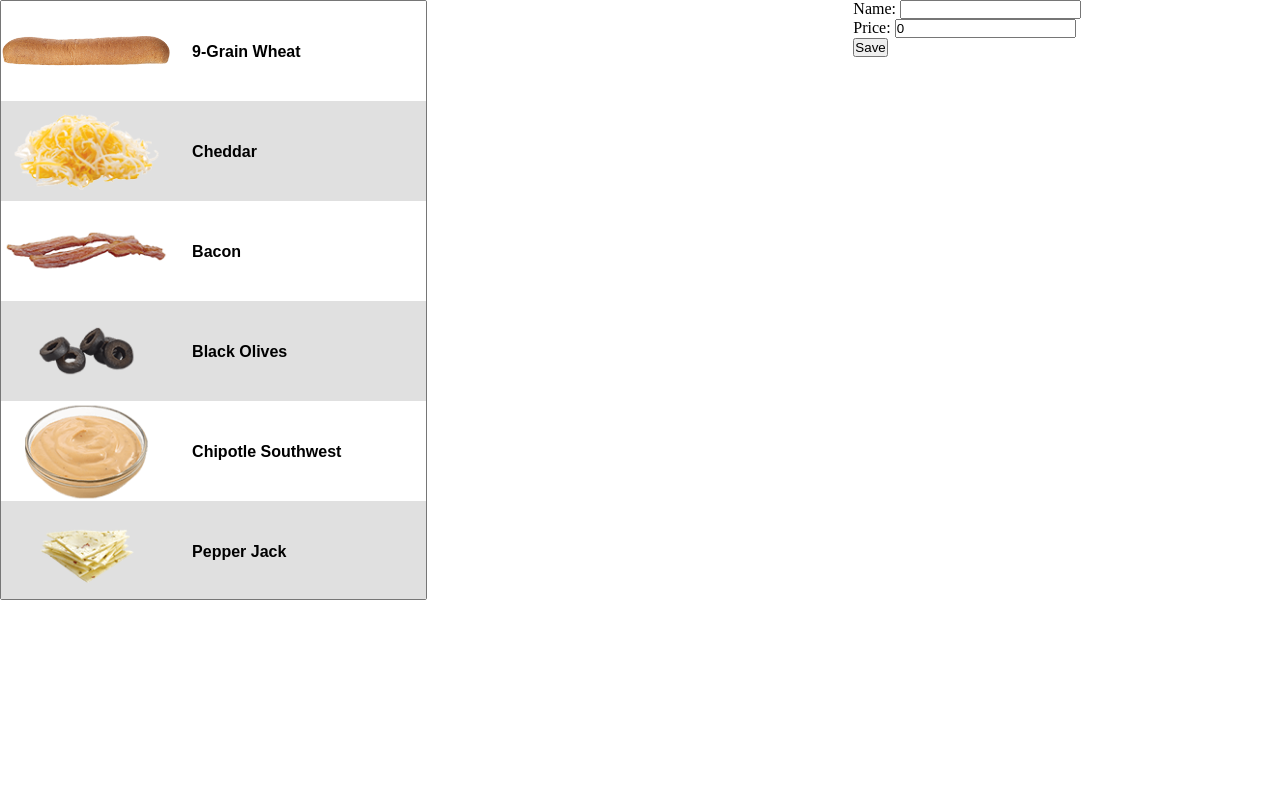
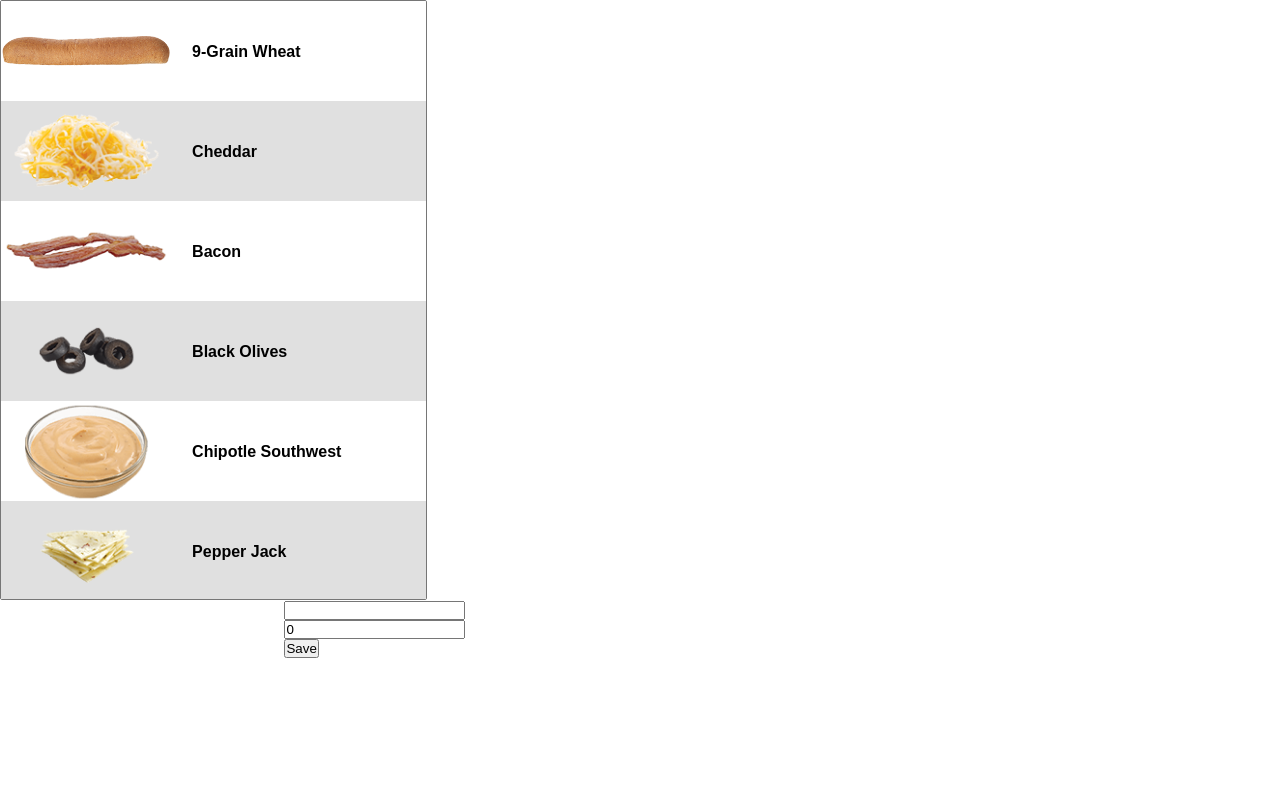
Before and after one commit to msienkiewicz7/baccoapp, a Django app: template baccoapp/mysandwich/templates/mysandwich/mysandwich.html in a window 1280 px wide. Shown: the part 67-867 px from the top of the page. After the commit the page ends 725 px from the top, so only its background shows below. Run offline with Django 3.2, Linux system fonts and the light colour scheme; the template is opened without the code that fills it: values that come from a table or form of the project are taken from there, others are empty; a user stored in the database is signed in; data comes from the database, SQL or seed files in the repository.

Commit message:
new column layout

```diff
--- a/baccoapp/static/js/mysandwich.js
+++ b/baccoapp/static/js/mysandwich.js
@@ -20,17 +20,17 @@
 
     option.css("background-image", `url(/${img_small})`)
     // option.css("background-size", "5%")
-    console.log(img_small);
+    // console.log(img_small);
   });
 
-  $("#ingredients_selector").on("change", function(event) {
+  $("#id_ingredients").on("change", function(event) {
 
     let price = 0;
     let selection = $(this).find(":selected");
     selection.each(function(){
       price += Number($(this).attr("price"));
     });
-    // console.log(price);
+    console.log(price);
 
     $("#id_price").attr("value", price)
 
--- a/baccoapp/static/styles/create.css
+++ b/baccoapp/static/styles/create.css
@@ -2,13 +2,18 @@
   display: none;
 }
 
-.create {
+/* .create {
   -ms-grid-column: 1;
   -ms-grid-column-span: 1;
   grid-column: 1/2;
   -ms-grid-row: 1;
   grid-row: 1;
   height: 100vh;
+} */
+
+.create {
+  float: left;
+  width: 100%;
 }
 
 .create select {
@@ -36,7 +41,6 @@
   background-size: 40%;
 
   padding-top: 10%;
-
 }
 
 /* #id_ingredients option[value="1"] {
--- a/baccoapp/static/styles/final.css
+++ b/baccoapp/static/styles/final.css
@@ -1,8 +1,13 @@
-.final {
+/* .final {
   -ms-grid-column: 3;
   grid-column: 3/3;
   -ms-grid-row: 1;
   grid-row: 1;
   height: calc(100vh - 2em);
   background-color: white;
+} */
+
+.final {
+  float: right;
+  width: 33.33%;
 }
--- a/baccoapp/static/styles/main.css
+++ b/baccoapp/static/styles/main.css
@@ -12,3 +12,10 @@
   grid-template-columns: repeat(3, 1fr);
   height: 100%;
 }
+
+/* Clear floats after the columns */
+.create-wrapper:after {
+  content: "";
+  display: table;
+  clear: both;
+}
--- a/baccoapp/static/styles/preview.css
+++ b/baccoapp/static/styles/preview.css
@@ -1,7 +1,12 @@
-.preview {
+/* .preview {
   -ms-grid-column: 2;
   -ms-grid-column-span: 1;
   grid-column: 2/3;
   -ms-grid-row: 1;
   grid-row: 1;
+} */
+
+.preview {
+  float: left;
+  width: 33.33%;
 }
```
Also changed, not shown: baccoapp/mysandwich/templates/mysandwich/mysandwich.html (+7 -7 lines).
